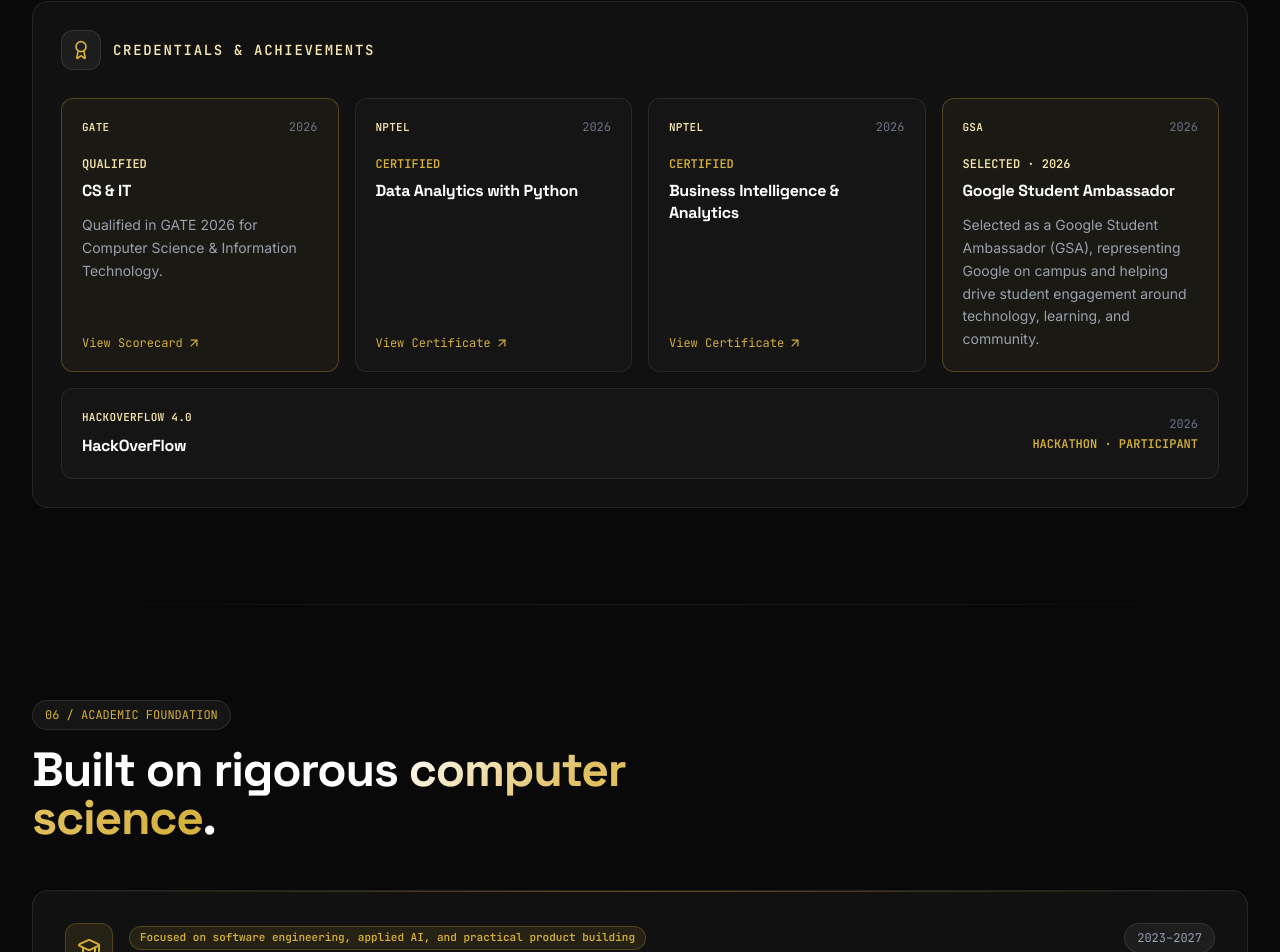
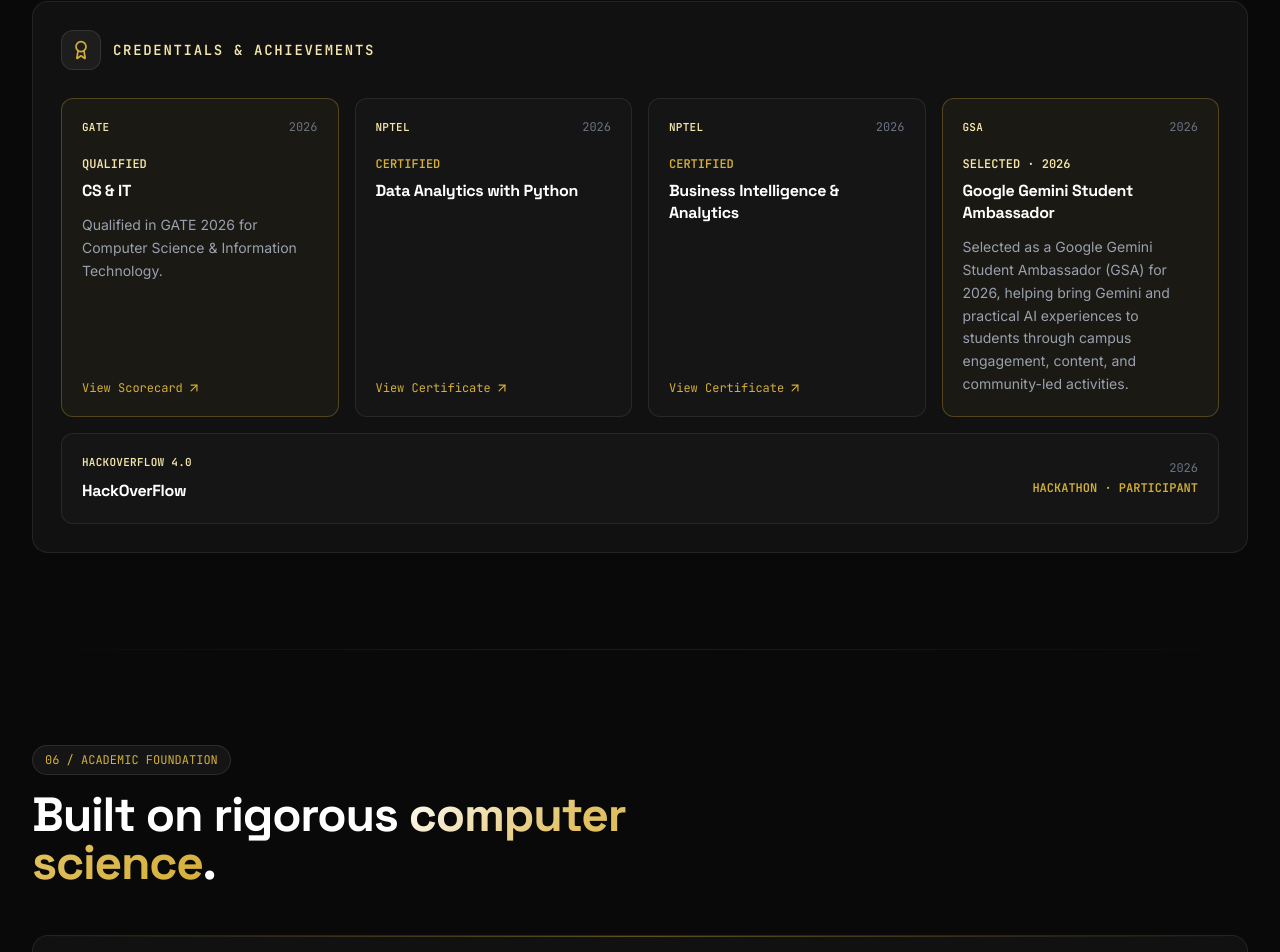
Before and after one commit to harshvardhan-it/Portfolio, a React (Vite) app: page / in a window 1280 px wide. Shown: the part 7046-7998 px from the top of the page. Built offline with nearby package versions, Linux system fonts and the light colour scheme.

Commit message:
refine: clarify Google Gemini Student Ambassador role

```diff
--- a/src/components/sections/Achievements.tsx
+++ b/src/components/sections/Achievements.tsx
@@ -54,8 +54,8 @@ const credentials = [
     year: '2026',
     label: 'GSA',
     status: 'SELECTED · 2026',
-    title: 'Google Student Ambassador',
-    description: 'Selected as a Google Student Ambassador (GSA), representing Google on campus and helping drive student engagement around technology, learning, and community.',
+    title: 'Google Gemini Student Ambassador',
+    description: 'Selected as a Google Gemini Student Ambassador (GSA) for 2026, helping bring Gemini and practical AI experiences to students through campus engagement, content, and community-led activities.',
     featured: true,
   },
   {
```
